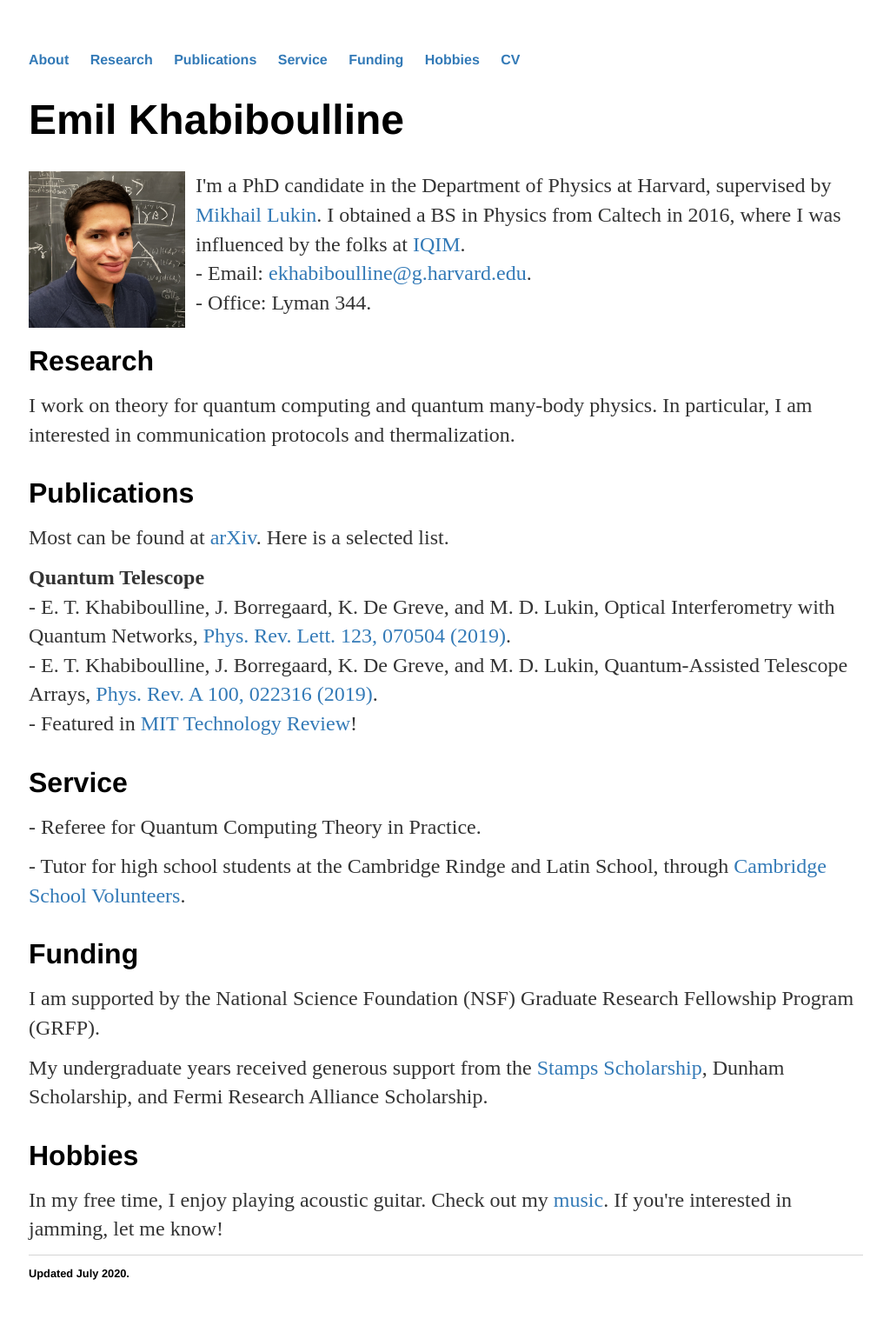
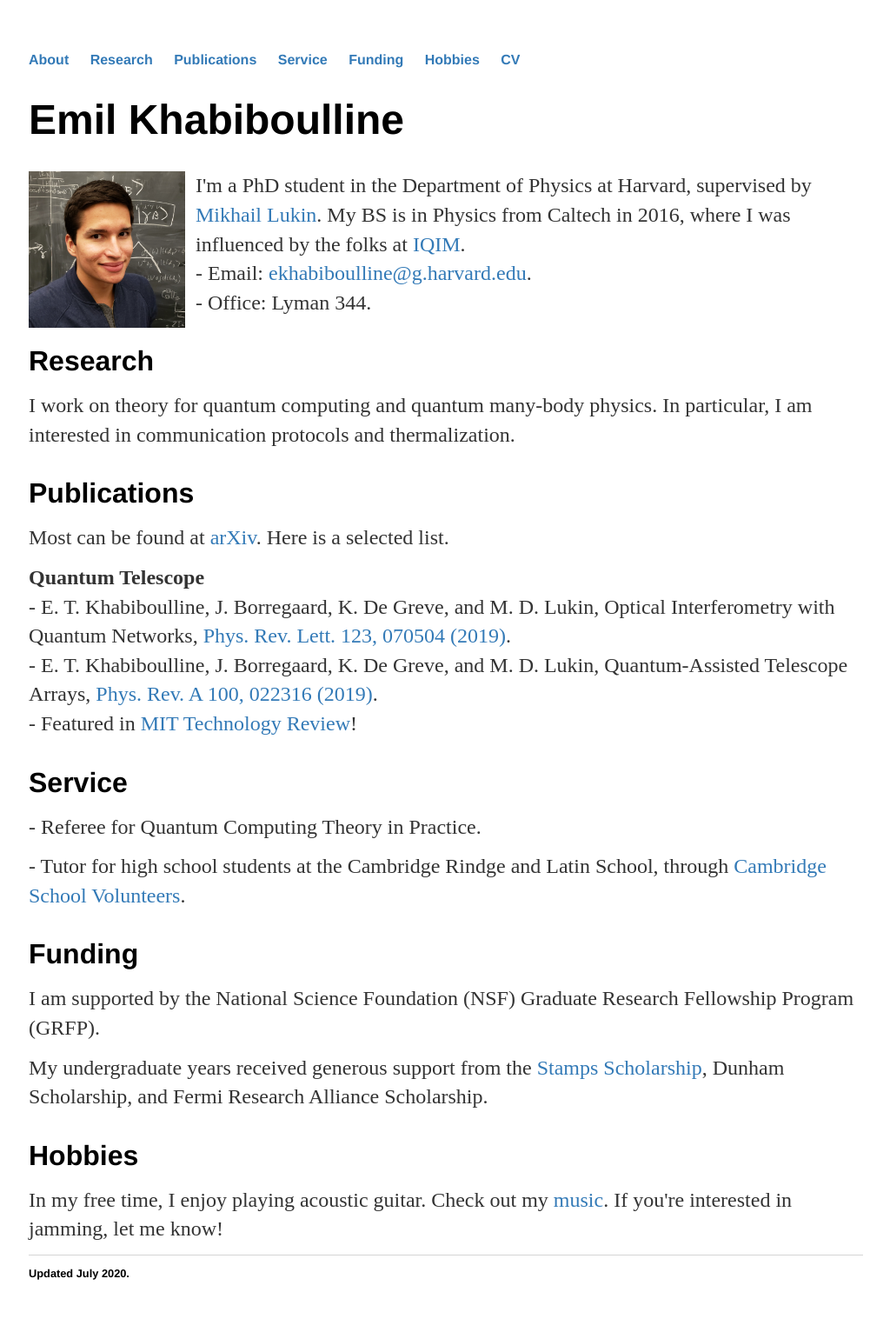
Before and after one commit to emilkhab/emilkhab.github.io, a Jekyll site: the page built from index.html, in a window 1280 px wide. Shown: the whole page at 87% size, without its empty margins (127-1151 px from the left). Built offline with Jekyll 4.4.1, drawn with Linux system fonts in a browser that asks for light colours.

Commit message:
Update index.html

```diff
--- a/index.html
+++ b/index.html
@@ -4,8 +4,8 @@
 ---
 <h1>{{page.title}}</h1>
 <div class="blurb" id="About">
-	<p><img src="ek.jpg" alt="photo" style="float:left;width:7.5em;height:7.5em;margin:0em 0.5em 0.5em 0em;">I'm a PhD candidate in the Department of Physics at Harvard, supervised by <a href="https://lukin.physics.harvard.edu/">Mikhail Lukin</a>.
-	I obtained a BS in Physics from Caltech in 2016, where I was influenced by the folks at <a href="https://iqim.caltech.edu/">IQIM</a>.<br/>
+	<p><img src="ek.jpg" alt="photo" style="float:left;width:7.5em;height:7.5em;margin:0em 0.5em 0.5em 0em;">I'm a PhD student in the Department of Physics at Harvard, supervised by <a href="https://lukin.physics.harvard.edu/">Mikhail Lukin</a>.
+	My BS is in Physics from Caltech in 2016, where I was influenced by the folks at <a href="https://iqim.caltech.edu/">IQIM</a>.<br/>
 	- Email: <a href="mailto:ekhabiboulline@g.harvard.edu">ekhabiboulline@g.harvard.edu</a>.<br/>
 	- Office: Lyman 344.</p>
 </div>
```
